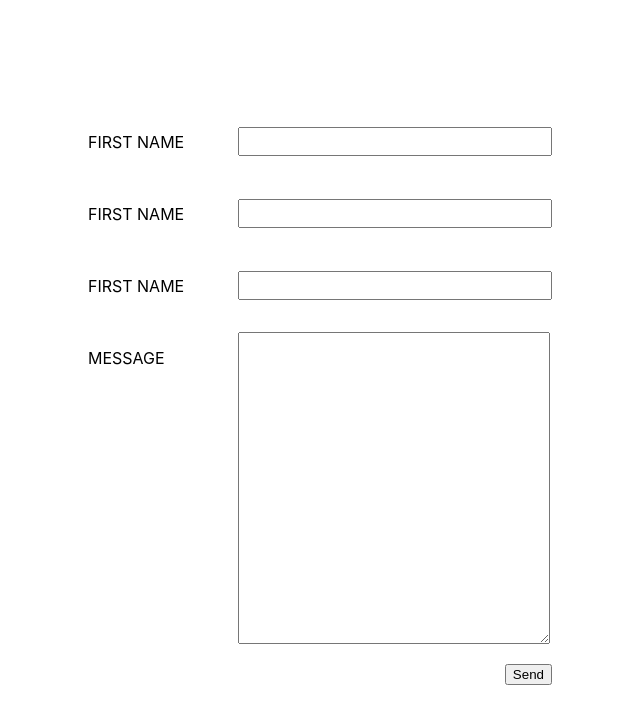
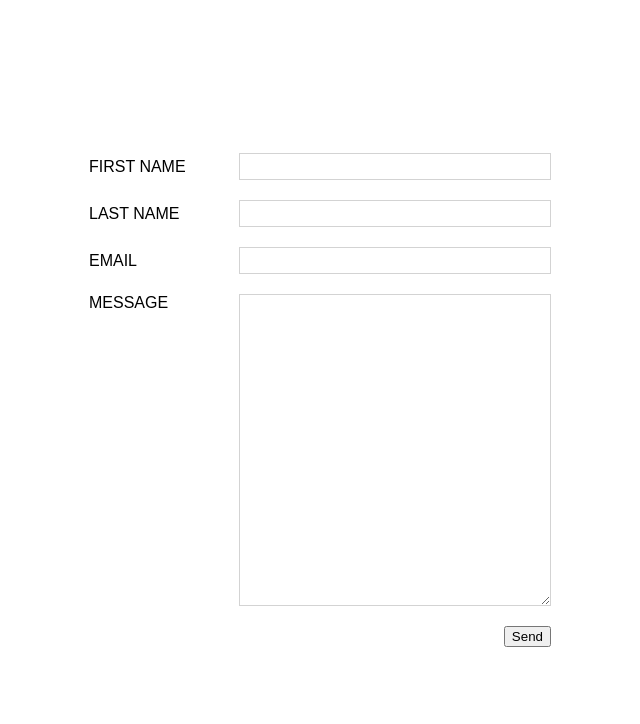
Before and after one commit to adelinaiuhas/national6-iuhas, a React (Create React App) app: page / in a window 1280 px wide. Shown: the top 724 px of the page, without its empty margins (320-960 px from the left). Built offline with nearby package versions, Linux system fonts and the light colour scheme.

Commit message:
finished without optional

```diff
--- a/src/components/Form/Form.css
+++ b/src/components/Form/Form.css
@@ -0,0 +1,11 @@
+p,
+input,
+textarea {
+  margin: 0;
+  font-family: Arial, Helvetica, sans-serif;
+}
+input,
+textarea {
+  border: 1px solid lightgray;
+  outline: none;
+}
--- a/src/components/Form/Form.jsx
+++ b/src/components/Form/Form.jsx
@@ -6,14 +6,54 @@ import { SendButton } from "./SendButton/SendButton";
 import "./Form.css";
 
 class Form extends Component {
+  constructor(props) {
+    super(props);
+    this.state = {
+      errors: [],
+      formData: {},
+    };
+  }
+
+  handleFieldChange = (id, value) => {
+    const newFormData = { ...this.state.formData };
+    newFormData[id] = value;
+    this.setState({ formData: newFormData });
+  };
+
+  handleErrors = (errors) => {
+    this.setState({ errors });
+  };
+
   render() {
     return (
       <div id="contact-form">
-        <FormField />
-        <FormField />
-        <FormField />
-        <FormMessage />
-        <SendButton />
+        <FormField
+          label="FIRST NAME"
+          onHandleFieldChange={this.handleFieldChange}
+          id="firstName"
+          errors={this.state.errors}
+        />
+        <FormField
+          label="LAST NAME"
+          onHandleFieldChange={this.handleFieldChange}
+          id="lastName"
+          errors={this.state.errors}
+        />
+        <FormField
+          label="EMAIL"
+          id="email"
+          onHandleFieldChange={this.handleFieldChange}
+          errors={this.state.errors}
+        />
+        <FormMessage
+          id="message"
+          onHandleFieldChange={this.handleFieldChange}
+          errors={this.state.errors}
+        />
+        <SendButton
+          formData={this.state.formData}
+          onHandleErrors={this.handleErrors}
+        />
       </div>
     );
   }
--- a/src/components/Form/FormField/FormField.jsx
+++ b/src/components/Form/FormField/FormField.jsx
@@ -1,10 +1,43 @@
+import { Component } from "react";
 import "./FormField.css";
 
-export function FormField() {
-  return (
-    <div className="contact-form-field">
-      <p>FIRST NAME</p>
-      <input className="input-field one" />
-    </div>
-  );
+export class FormField extends Component {
+  constructor(props) {
+    super(props);
+    this.state = {
+      inputValue: "",
+      red: {},
+    };
+  }
+
+  componentDidUpdate(prevProps) {
+    const { errors, id } = this.props;
+    if (prevProps.errors.length !== errors.length) {
+      if (errors.includes(id)) {
+        this.setState({ red: { border: "4px solid red" } });
+      } else {
+        this.setState({ red: {} });
+      }
+    }
+  }
+
+  handleInputChange = (event) => {
+    this.props.onHandleFieldChange(event.target.id, event.target.value);
+    this.setState({ inputValue: event.target.value });
+  };
+
+  render() {
+    return (
+      <div className="contact-form-field">
+        <p>{this.props.label}</p>
+        <input
+          className="input-field one"
+          value={this.state.inputValue}
+          onChange={this.handleInputChange}
+          id={this.props.id}
+          style={this.state.red}
+        />
+      </div>
+    );
+  }
 }
--- a/src/components/Form/FormMessage/FormMessage.jsx
+++ b/src/components/Form/FormMessage/FormMessage.jsx
@@ -1,10 +1,45 @@
+import { Component } from "react";
 import "./FormMessage.css";
 
-export function FormMessage() {
-  return (
-    <div className="contact-form-field">
-      <p>MESSAGE</p>
-      <textarea className="input-field four"></textarea>
-    </div>
-  );
+export class FormMessage extends Component {
+  constructor(props) {
+    super(props);
+    this.state = {
+      inputValue: "",
+      red: {},
+    };
+  }
+
+  componentDidUpdate(prevProps) {
+    const { errors, id } = this.props;
+
+    if (prevProps.errors.length !== errors.length) {
+      if (errors.includes(id)) {
+        this.setState({ red: { border: "4px solid red" } });
+      } else {
+        this.setState({ red: {} });
+      }
+    }
+  }
+
+  handleInputChange = (event) => {
+    this.props.onHandleFieldChange(event.target.id, event.target.value);
+    this.setState({ inputValue: event.target.value });
+  };
+
+  render() {
+    console.log(this.state);
+    return (
+      <div className="contact-form-field">
+        <p>MESSAGE</p>
+        <textarea
+          className="input-field four"
+          value={this.state.inputValue}
+          onChange={this.handleInputChange}
+          id={this.props.id}
+          style={this.state.red}
+        ></textarea>
+      </div>
+    );
+  }
 }
--- a/src/components/Form/SendButton/SendButton.jsx
+++ b/src/components/Form/SendButton/SendButton.jsx
@@ -1,9 +1,25 @@
+import { Component } from "react";
 import "./SendButton.css";
 
-export function SendButton() {
-  return (
-    <div className="send-container">
-      <button id="send">Send</button>
-    </div>
-  );
+export class SendButton extends Component {
+  handleOnClick = () => {
+    const newErrors = [];
+
+    const allKeys = ["firstName", "lastName", "email", "message"];
+    allKeys.forEach((key) => {
+      if (!this.props.formData[key]) {
+        newErrors.push(key);
+      }
+    });
+    this.props.onHandleErrors(newErrors);
+  };
+  render() {
+    return (
+      <div className="send-container">
+        <button id="send" onClick={this.handleOnClick}>
+          Send
+        </button>
+      </div>
+    );
+  }
 }
```
